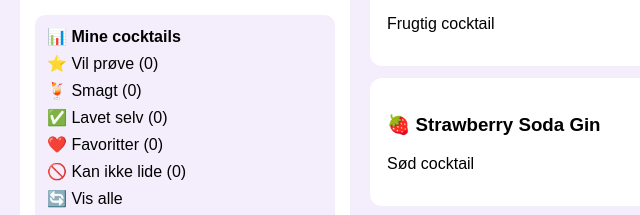
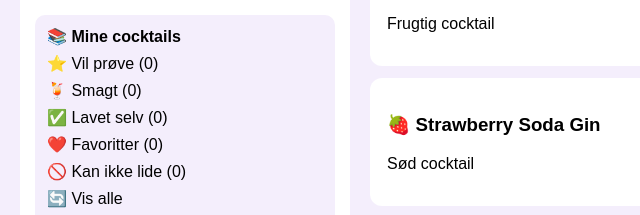
Before and after one commit to clara5sos/Coctail-app, a plain HTML site: page cocktails_v8_1.html in a window 1280 px wide. Shown: the part 241-456 px from the top of the page, 0-640 px from the left. Drawn offline with Linux system fonts and the light colour scheme.

Commit message:
Claras Cocktail App V8.1

```diff
--- a/cocktails_v8_1.html
+++ b/cocktails_v8_1.html
@@ -166,10 +166,7 @@ header{
 </header>
 
 <div id="opskriftSide">
-    <div
-        class="opskriftKort"
-        id="opskriftIndhold">
-    </div>
+<div class="opskriftKort" id="opskriftIndhold"></div>
 </div>
 
 <div class="layout" id="mainLayout">
@@ -184,23 +181,28 @@ placeholder="Søg cocktail..."
 
 <div class="statusMenu">
 
-<strong>📊 Mine cocktails</strong>
+<strong>📚 Mine cocktails</strong>
+
 <div onclick="filterStatus('vilProeve')">
 ⭐ Vil prøve
 (<span id="countVilProeve">0</span>)
 </div>
+
 <div onclick="filterStatus('smagt')">
 🍹 Smagt
 (<span id="countSmagt">0</span>)
 </div>
+
 <div onclick="filterStatus('lavetSelv')">
 ✅ Lavet selv
 (<span id="countLavetSelv">0</span>)
 </div>
+
 <div onclick="filterStatus('favorit')">
 ❤️ Favoritter
 (<span id="countFavorit">0</span>)
 </div>
+
 <div onclick="filterStatus('kanIkkeLide')">
 🚫 Kan ikke lide
 (<span id="countKanIkkeLide">0</span>)
@@ -217,14 +219,16 @@ placeholder="Søg cocktail..."
 <strong>Type</strong>
 
 <label>
-<input type="checkbox"
+<input
+type="checkbox"
 class="typeFilter"
 value="Cocktail">
 Cocktail
 </label>
 
 <label>
-<input type="checkbox"
+<input
+type="checkbox"
 class="typeFilter"
 value="Mocktail">
 Mocktail
```
